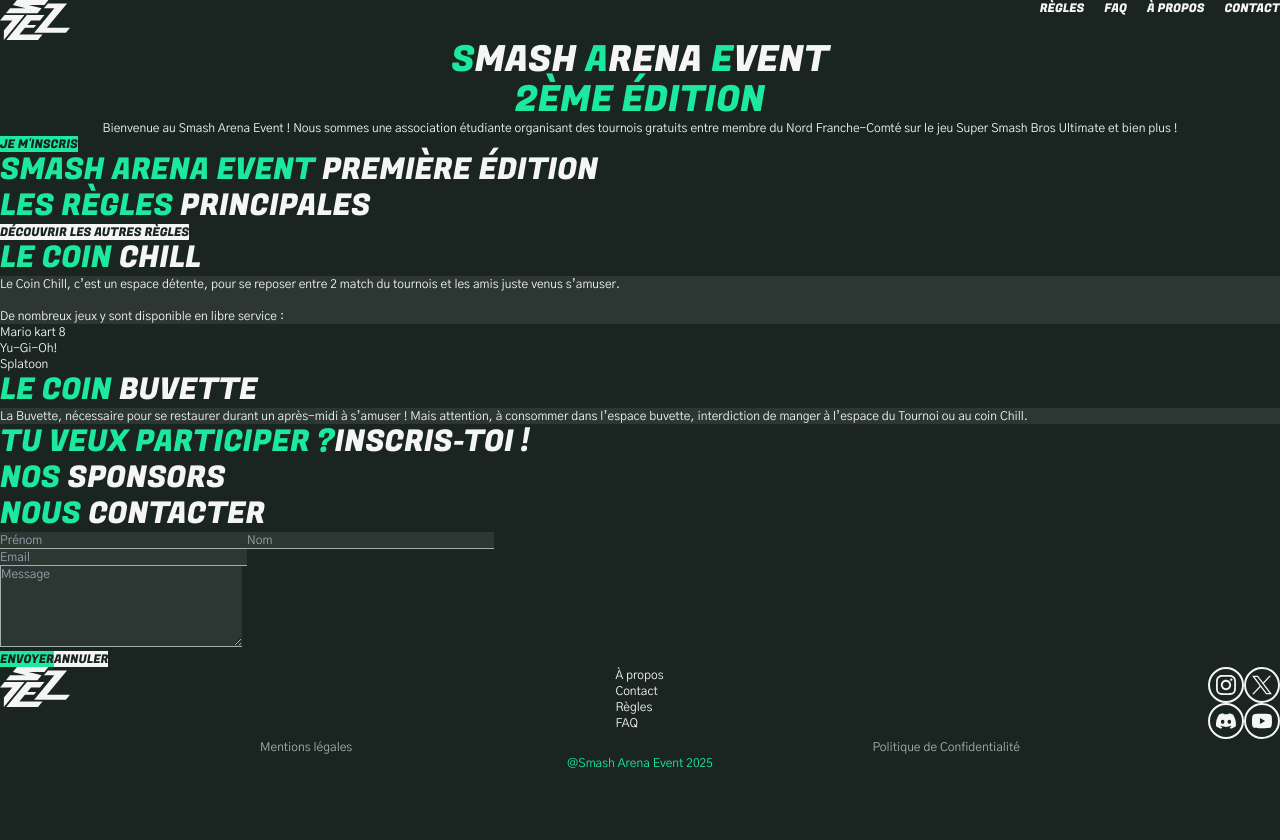
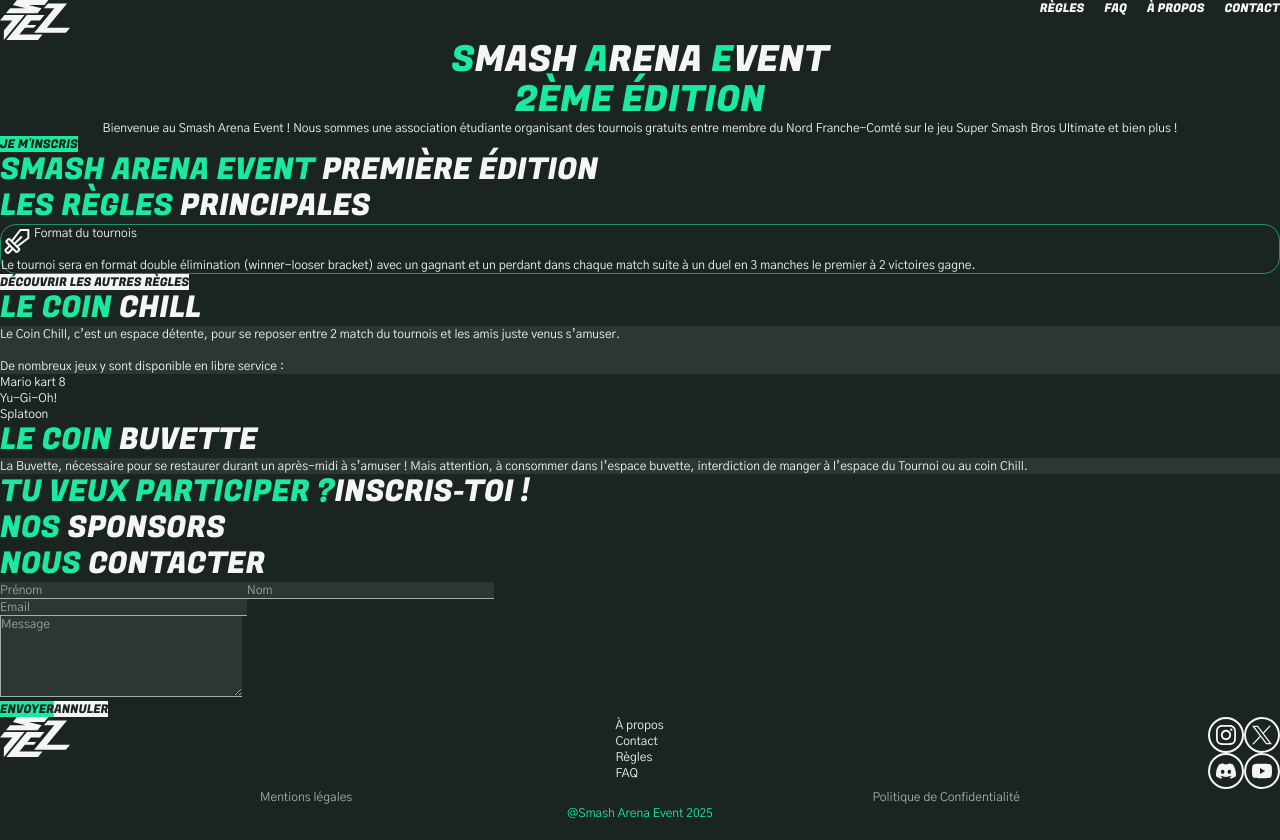
Before and after one commit to SmashArenaEvent/site_vitrine_SAE_2025, a Vue app: page / in a window 1280 px wide. Built offline with nearby package versions, Linux system fonts and the light colour scheme.

Commit message:
Ajouts éléments cards non réactif

```diff
--- a/src/components/CardFAQ.vue
+++ b/src/components/CardFAQ.vue
@@ -1,7 +1,5 @@
 <template>
     <div>
-        <div>
-            <!--Icone-->
-        </div>
+
     </div>
 </template>
--- a/src/components/CardRegles.vue
+++ b/src/components/CardRegles.vue
@@ -1,5 +1,19 @@
 <template>
-    <div>
-
+    <div class="border border-Tonic_Sombre rounded-2xl">
+        <div class="flex">
+            <iconEpee/>
+            <h3>Format du tournois</h3>
+        </div>
+        <p>Le tournoi sera en format double élimination (winner-looser bracket) avec un gagnant et un perdant dans chaque match suite à un duel en 3 manches le premier à 2 victoires gagne.</p>
     </div>
 </template>
+<script setup lang="ts">
+    import iconEpee from './icons/iconEpee.vue';
+    import iconEtoile from './icons/iconEtoile.vue';
+    import iconFleche from './icons/iconFleche.vue';
+    import iconPoing from './icons/iconPoing.vue';
+    import iconPacman from './icons/iconPacman.vue';
+    import iconFeuille from './icons/iconFeuille.vue';
+    import iconOeuf from './icons/iconOeuf .vue';
+    import iconBall from './icons/iconBall.vue';
+</script>
--- a/src/pages/index.vue
+++ b/src/pages/index.vue
@@ -2,6 +2,7 @@
 <script setup lang="ts">
     import { RouterLink } from 'vue-router';
     import Formulaire from '@/components/Formulaire.vue';
+    import CardRegles from '@/components/CardRegles.vue';
 </script>
 <template>
     <section>
@@ -24,7 +25,7 @@
         <h2 class="font-fugaz-one uppercase text-3xl">
             <span class="text-Tonic">Les règles</span> principales
         </h2>
-        <!--Cards-->
+        <CardRegles/>
         <RouterLink to="/regles">
             <button class="bg-Blanc">
                 <p class="text-Noir font-fugaz-one uppercase text-xs">Découvrir les autres règles</p>
--- a/tailwind.config.js
+++ b/tailwind.config.js
@@ -5,6 +5,7 @@ export default {
     "colors": {
       "Noir": "#1a2521",
       "Tonic": "#1ce99f",
+      "Tonic_Sombre": "#1A9468",
       "Blanc": "#f5f5f5",
       "Gris": "#2c3632",
       "Gris_clair": "#a0b1aa"
```
